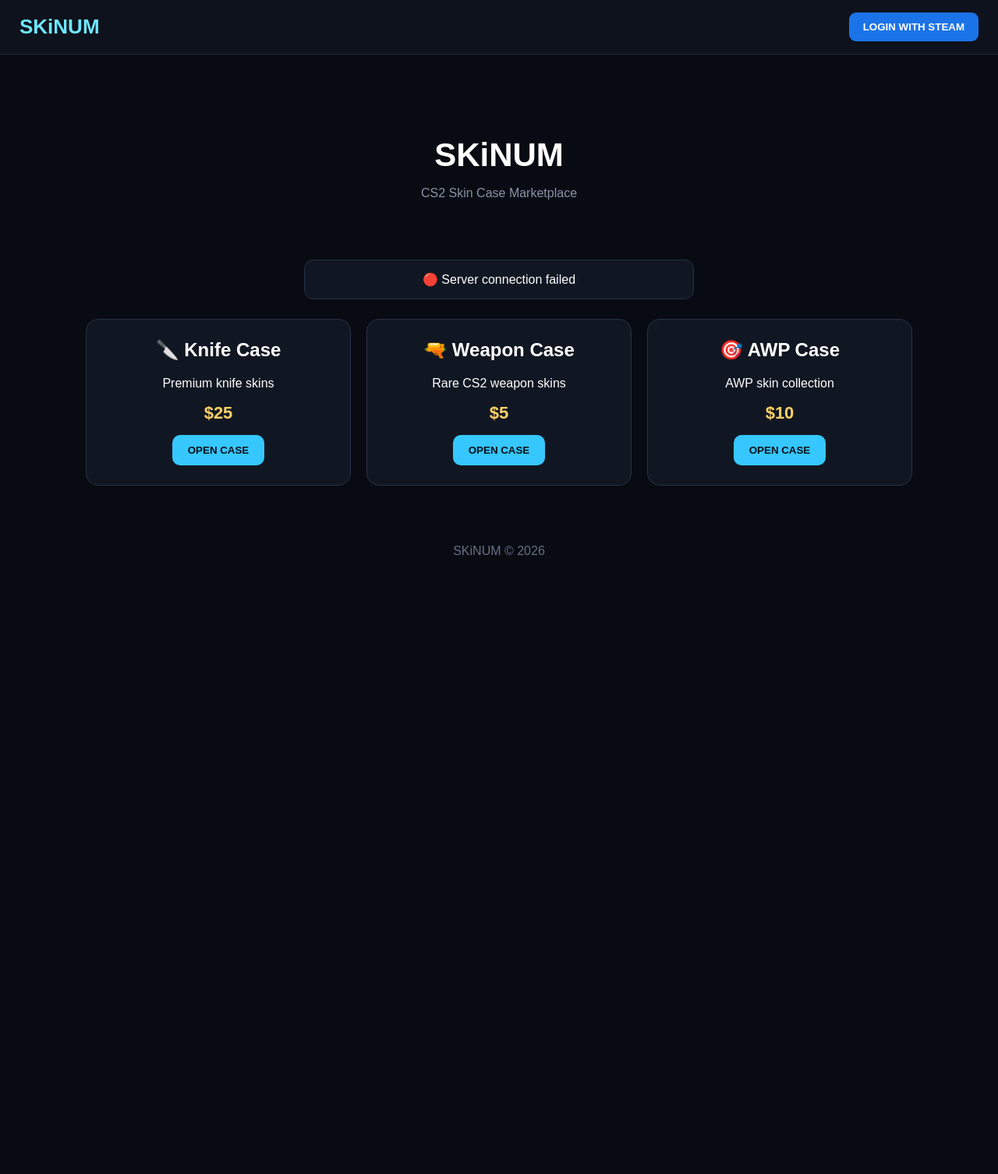
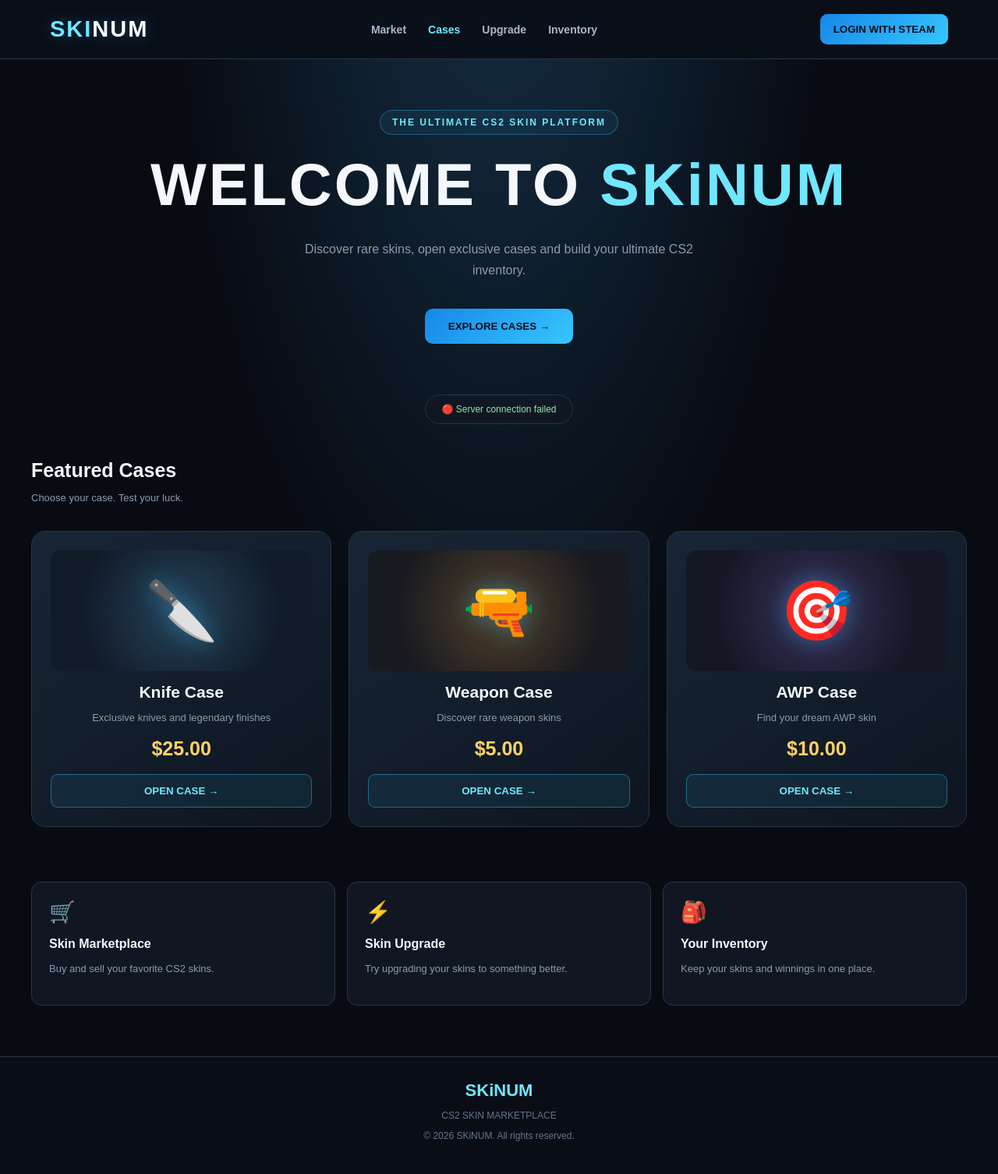
Before and after one commit to tolmasnematov3-bot/SKiNUM, a website: page public/index.html in a window 1280 px wide. Shown: the whole page at 78% size. Before the commit the page ends 800 px from the top, so only its background shows below. Drawn offline with Linux system fonts and the light colour scheme; no server answers.

Commit message:
Revamp index.html with new styles and content
Updated the title and improved styles for better UI. Enhanced hero section and footer layout.

```diff
--- a/public/index.html
+++ b/public/index.html
@@ -4,149 +4,390 @@
 <head>
 <meta charset="UTF-8">
 <meta name="viewport" content="width=device-width, initial-scale=1.0">
-<title>SKiNUM</title>
+<title>SKiNUM — CS2 Skin Marketplace</title>
 
 <style>
+:root {
+    --bg: #080b12;
+    --panel: #101722;
+    --panel2: #151e2c;
+    --border: #263449;
+    --blue: #36c7ff;
+    --cyan: #70e7ff;
+    --text: #f4f7fb;
+    --muted: #8b9ab0;
+}
+
 * { box-sizing: border-box; }
+
+html { scroll-behavior: smooth; }
 
 body {
     margin: 0;
-    background: #080b12;
-    color: white;
+    background:
+        radial-gradient(ellipse at 50% -20%, #16334b 0%, transparent 48%),
+        var(--bg);
+    color: var(--text);
     font-family: Arial, sans-serif;
 }
 
+button { font-family: inherit; }
+
 header {
-    min-height: 70px;
+    position: sticky;
+    top: 0;
+    z-index: 10;
+    min-height: 76px;
     display: flex;
     align-items: center;
     justify-content: space-between;
-    padding: 12px 25px;
-    background: #0e121c;
-    border-bottom: 1px solid #202738;
-    gap: 15px;
-    flex-wrap: wrap;
+    padding: 12px 5%;
+    background: rgba(10,15,24,.94);
+    backdrop-filter: blur(15px);
+    border-bottom: 1px solid var(--border);
+    gap: 20px;
 }
 
 .logo {
-    font-size: 26px;
-    font-weight: 800;
-    color: #6ee7ff;
+    font-size: 29px;
+    font-weight: 900;
+    letter-spacing: 2px;
+    color: var(--cyan);
+    text-shadow: 0 0 20px #36c7ff55;
+}
+
+.logo span { color: white; }
+
+nav {
+    display: flex;
+    align-items: center;
+    gap: 28px;
+}
+
+nav a {
+    color: #aab7c9;
+    text-decoration: none;
+    font-size: 14px;
+    font-weight: bold;
+    transition: .2s;
+}
+
+nav a:hover,
+nav a.active {
+    color: var(--cyan);
 }
 
 .user-area {
     display: flex;
     align-items: center;
     gap: 10px;
-    flex-wrap: wrap;
+}
+
+.login, .logout {
+    border: 0;
+    padding: 12px 17px;
+    border-radius: 9px;
+    cursor: pointer;
+    font-weight: 800;
+    transition: .2s;
+}
+
+.login {
+    background: linear-gradient(135deg,#1687e9,#36c7ff);
+    color: #04111c;
+}
+
+.login:hover, .primary-btn:hover {
+    transform: translateY(-2px);
+    box-shadow: 0 8px 25px #36c7ff44;
+}
+
+.logout {
+    background: #a8323d;
+    color: white;
 }
 
 .user {
-    background: #151b28;
-    padding: 10px 15px;
-    border-radius: 10px;
-    color: #7df5a5;
-    font-size: 14px;
+    color: #75e8a1;
+    background: #10271e;
+    padding: 9px 12px;
+    border-radius: 8px;
+    font-size: 12px;
 }
 
 .steam-id {
-    color: #aab6ca;
-    font-size: 12px;
-    background: #101722;
-    padding: 9px 12px;
-    border-radius: 8px;
+    color: var(--muted);
+    font-size: 11px;
 }
 
-.logout {
-    background: #ef4444;
-    color: white;
-    border: none;
-    padding: 10px 15px;
-    border-radius: 8px;
-    cursor: pointer;
+main {
+    width: 100%;
+    max-width: 1250px;
+    margin: auto;
+    padding: 0 25px;
+}
+
+/* HERO */
+
+.hero {
+    min-height: 360px;
+    display: flex;
+    flex-direction: column;
+    align-items: center;
+    justify-content: center;
+    text-align: center;
+    padding: 65px 15px;
+}
+
+.tag {
+    display: inline-block;
+    padding: 8px 15px;
+    border: 1px solid #36c7ff55;
+    background: #36c7ff12;
+    border-radius: 30px;
+    color: var(--cyan);
+    font-size: 12px;
+    letter-spacing: 2px;
     font-weight: bold;
 }
 
-.login {
-    background: #1b73e8;
-    color: white;
-    border: none;
-    padding: 11px 18px;
-    border-radius: 9px;
-    cursor: pointer;
-    font-weight: bold;
+.hero h1 {
+    margin: 20px 0 10px;
+    font-size: clamp(42px, 7vw, 76px);
+    font-weight: 900;
+    letter-spacing: 3px;
 }
 
-main {
-    max-width: 1100px;
-    margin: auto;
-    padding: 35px 20px;
+.hero h1 span { color: var(--cyan); }
+
+.hero p {
+    color: var(--muted);
+    font-size: 16px;
+    line-height: 1.7;
+    max-width: 540px;
 }
 
-.hero {
-    text-align: center;
-    padding: 35px 10px;
+.primary-btn {
+    margin-top: 20px;
+    padding: 15px 30px;
+    border: 0;
+    border-radius: 10px;
+    background: linear-gradient(135deg,#1687e9,#36c7ff);
+    color: #04111c;
+    font-weight: 900;
+    cursor: pointer;
+    transition: .2s;
 }
 
-.hero h1 {
-    font-size: 42px;
+/* STATUS */
+
+.status {
+    width: fit-content;
+    max-width: 100%;
+    margin: 0 auto 45px;
+    padding: 11px 20px;
+    border: 1px solid var(--border);
+    border-radius: 30px;
+    background: #101722;
+    color: #8ce6ad;
+    font-size: 12px;
+}
+
+/* SECTION */
+
+.section-heading {
+    display: flex;
+    justify-content: space-between;
+    align-items: center;
+    margin-bottom: 22px;
+    gap: 10px;
+}
+
+.section-heading h2 {
+    font-size: 25px;
+    margin: 0;
+}
+
+.section-heading p {
+    color: var(--muted);
+    font-size: 13px;
+}
+
+/* CASES */
+
+.cases {
+    display: grid;
+    grid-template-columns: repeat(3, 1fr);
+    gap: 22px;
+    padding-bottom: 70px;
+}
+
+.case {
+    position: relative;
+    overflow: hidden;
+    background: linear-gradient(145deg,#182536,#0e1520);
+    border: 1px solid var(--border);
+    border-radius: 18px;
+    padding: 24px;
+    text-align: center;
+    transition: .3s;
+}
+
+.case:hover {
+    transform: translateY(-7px);
+    border-color: var(--blue);
+    box-shadow: 0 15px 40px #0008, 0 0 20px #36c7ff15;
+}
+
+.case-visual {
+    height: 155px;
+    display: flex;
+    align-items: center;
+    justify-content: center;
+    margin-bottom: 15px;
+    border-radius: 13px;
+    background: radial-gradient(circle,#25435a,#111a27 70%);
+    font-size: 75px;
+    text-shadow: 0 0 30px #36c7ff66;
+}
+
+.case:nth-child(2) .case-visual {
+    background: radial-gradient(circle,#51402a,#191a20 70%);
+}
+
+.case:nth-child(3) .case-visual {
+    background: radial-gradient(circle,#3a315c,#151725 70%);
+}
+
+.case h3 {
+    font-size: 21px;
+    margin: 12px 0 7px;
+}
+
+.case p {
+    color: var(--muted);
+    font-size: 13px;
+}
+
+.price {
+    margin: 18px 0;
+    font-size: 25px;
+    font-weight: 900;
+    color: #ffd166;
+}
+
+.case button {
+    width: 100%;
+    padding: 13px;
+    border: 1px solid #36c7ff66;
+    border-radius: 9px;
+    background: #36c7ff15;
+    color: var(--cyan);
+    font-weight: 900;
+    cursor: pointer;
+    transition: .2s;
+}
+
+.case button:hover {
+    background: var(--blue);
+    color: #061018;
+}
+
+/* FEATURES */
+
+.features {
+    display: grid;
+    grid-template-columns: repeat(3,1fr);
+    gap: 15px;
+    margin-bottom: 65px;
+}
+
+.feature {
+    padding: 22px;
+    background: var(--panel);
+    border: 1px solid var(--border);
+    border-radius: 13px;
+}
+
+.feature-icon {
+    font-size: 27px;
+}
+
+.feature h3 {
+    margin-bottom: 8px;
+    font-size: 16px;
+}
+
+.feature p {
+    color: var(--muted);
+    font-size: 13px;
+    line-height: 1.6;
+}
+
+/* FOOTER */
+
+footer {
+    border-top: 1px solid var(--border);
+    background: #090e16;
+    text-align: center;
+    padding: 30px 15px;
+    color: #64748b;
+    font-size: 12px;
+}
+
+.footer-logo {
+    font-size: 22px;
+    font-weight: 900;
+    color: var(--cyan);
     margin-bottom: 10px;
 }
 
-.hero p { color: #8993a8; }
+/* MOBILE */
 
-.status {
-    margin: 25px auto;
-    padding: 15px;
-    max-width: 500px;
-    background: #101722;
-    border: 1px solid #263247;
-    border-radius: 12px;
-    text-align: center;
+@media(max-width:850px) {
+    header {
+        padding: 15px 20px;
+        flex-wrap: wrap;
+    }
+
+    nav {
+        order: 3;
+        width: 100%;
+        justify-content: center;
+        gap: 20px;
+        padding-top: 10px;
+        border-top: 1px solid var(--border);
+    }
+
+    .cases { grid-template-columns: repeat(2,1fr); }
 }
 
-.cases {
-    display: grid;
-    grid-template-columns: repeat(auto-fit, minmax(220px, 1fr));
-    gap: 20px;
-}
+@media(max-width:550px) {
+    main { padding: 0 15px; }
 
-.case {
-    background: #111722;
-    border: 1px solid #273044;
-    border-radius: 16px;
-    padding: 25px;
-    text-align: center;
-}
+    .logo { font-size: 24px; }
 
-.case h2 { margin-top: 0; }
+    .login {
+        padding: 10px 12px;
+        font-size: 11px;
+    }
 
-.price {
-    font-size: 22px;
-    font-weight: bold;
-    color: #ffd166;
-    margin: 15px 0;
-}
+    nav {
+        gap: 0;
+        justify-content: space-between;
+    }
 
-.case button {
-    border: 0;
-    padding: 12px 20px;
-    border-radius: 10px;
-    background: #36c7ff;
-    color: #061018;
-    font-weight: bold;
-    cursor: pointer;
-}
+    nav a { font-size: 12px; }
 
-footer {
-    text-align: center;
-    color: #667085;
-    padding: 40px 20px;
-}
+    .hero { min-height: 320px; }
 
-@media (max-width: 500px) {
-    header { padding: 12px 15px; }
-    .hero h1 { font-size: 32px; }
+    .hero p { font-size: 14px; }
+
+    .cases { grid-template-columns: 1fr; }
+
+    .features { grid-template-columns: 1fr; }
+
+    .section-heading h2 { font-size: 21px; }
 }
 </style>
 </head>
@@ -154,7 +395,15 @@ footer {
 <body>
 
 <header>
-    <div class="logo">SKiNUM</div>
+    <div class="logo">SKI<span>NUM</span></div>
+
+    <nav>
+        <a href="#market">Market</a>
+        <a href="#cases" class="active">Cases</a>
+        <a href="#upgrade">Upgrade</a>
+        <a href="#inventory">Inventory</a>
+    </nav>
+
     <div class="user-area" id="userArea">
         <button class="login" onclick="loginSteam()">
             LOGIN WITH STEAM
@@ -165,41 +414,89 @@ footer {
 <main>
 
 <section class="hero">
-    <h1>SKiNUM</h1>
-    <p>CS2 Skin Case Marketplace</p>
+    <div class="tag">THE ULTIMATE CS2 SKIN PLATFORM</div>
+
+    <h1>WELCOME TO <span>SKiNUM</span></h1>
+
+    <p>
+        Discover rare skins, open exclusive cases
+        and build your ultimate CS2 inventory.
+    </p>
+
+    <button class="primary-btn"
+        onclick="document.getElementById('cases').scrollIntoView({behavior:'smooth'})">
+        EXPLORE CASES →
+    </button>
 </section>
 
 <div class="status" id="status">
     Connecting to SKiNUM server...
 </div>
 
-<section class="cases">
-
-    <div class="case">
-        <h2>🔪 Knife Case</h2>
-        <p>Premium knife skins</p>
-        <div class="price">$25</div>
-        <button onclick="openCase('Knife')">OPEN CASE</button>
+<section id="cases">
+    <div class="section-heading">
+        <div>
+            <h2>Featured Cases</h2>
+            <p>Choose your case. Test your luck.</p>
+        </div>
     </div>
 
-    <div class="case">
-        <h2>🔫 Weapon Case</h2>
-        <p>Rare CS2 weapon skins</p>
-        <div class="price">$5</div>
-        <button onclick="openCase('Weapon')">OPEN CASE</button>
+    <div class="cases">
+
+        <div class="case">
+            <div class="case-visual">🔪</div>
+            <h3>Knife Case</h3>
+            <p>Exclusive knives and legendary finishes</p>
+            <div class="price">$25.00</div>
+            <button onclick="openCase('Knife')">OPEN CASE →</button>
+        </div>
+
+        <div class="case">
+            <div class="case-visual">🔫</div>
+            <h3>Weapon Case</h3>
+            <p>Discover rare weapon skins</p>
+            <div class="price">$5.00</div>
+            <button onclick="openCase('Weapon')">OPEN CASE →</button>
+        </div>
+
+        <div class="case">
+            <div class="case-visual">🎯</div>
+            <h3>AWP Case</h3>
+            <p>Find your dream AWP skin</p>
+            <div class="price">$10.00</div>
+            <button onclick="openCase('AWP')">OPEN CASE →</button>
+        </div>
+
+    </div>
+</section>
+
+<section class="features">
+    <div class="feature">
+        <div class="feature-icon">🛒</div>
+        <h3>Skin Marketplace</h3>
+        <p>Buy and sell your favorite CS2 skins.</p>
     </div>
 
-    <div class="case">
-        <h2>🎯 AWP Case</h2>
-        <p>AWP skin collection</p>
-        <div class="price">$10</div>
-        <button onclick="openCase('AWP')">OPEN CASE</button>
+    <div class="feature">
+        <div class="feature-icon">⚡</div>
+        <h3>Skin Upgrade</h3>
+        <p>Try upgrading your skins to something better.</p>
     </div>
 
+    <div class="feature">
+        <div class="feature-icon">🎒</div>
+        <h3>Your Inventory</h3>
+        <p>Keep your skins and winnings in one place.</p>
+    </div>
 </section>
+
 </main>
 
-<footer>SKiNUM © 2026</footer>
+<footer>
+    <div class="footer-logo">SKiNUM</div>
+    <p>CS2 SKIN MARKETPLACE</p>
+    <p>© 2026 SKiNUM. All rights reserved.</p>
+</footer>
 
 <script>
 
@@ -284,7 +581,7 @@ async function checkServer() {
         const data = await response.json();
 
         status.textContent =
-            "🟢 SKiNUM server ONLINE — " + data.version;
+            "🟢 SKiNUM SERVER ONLINE — " + data.version;
 
     } catch (error) {
         status.textContent = "🔴 Server connection failed";
```
